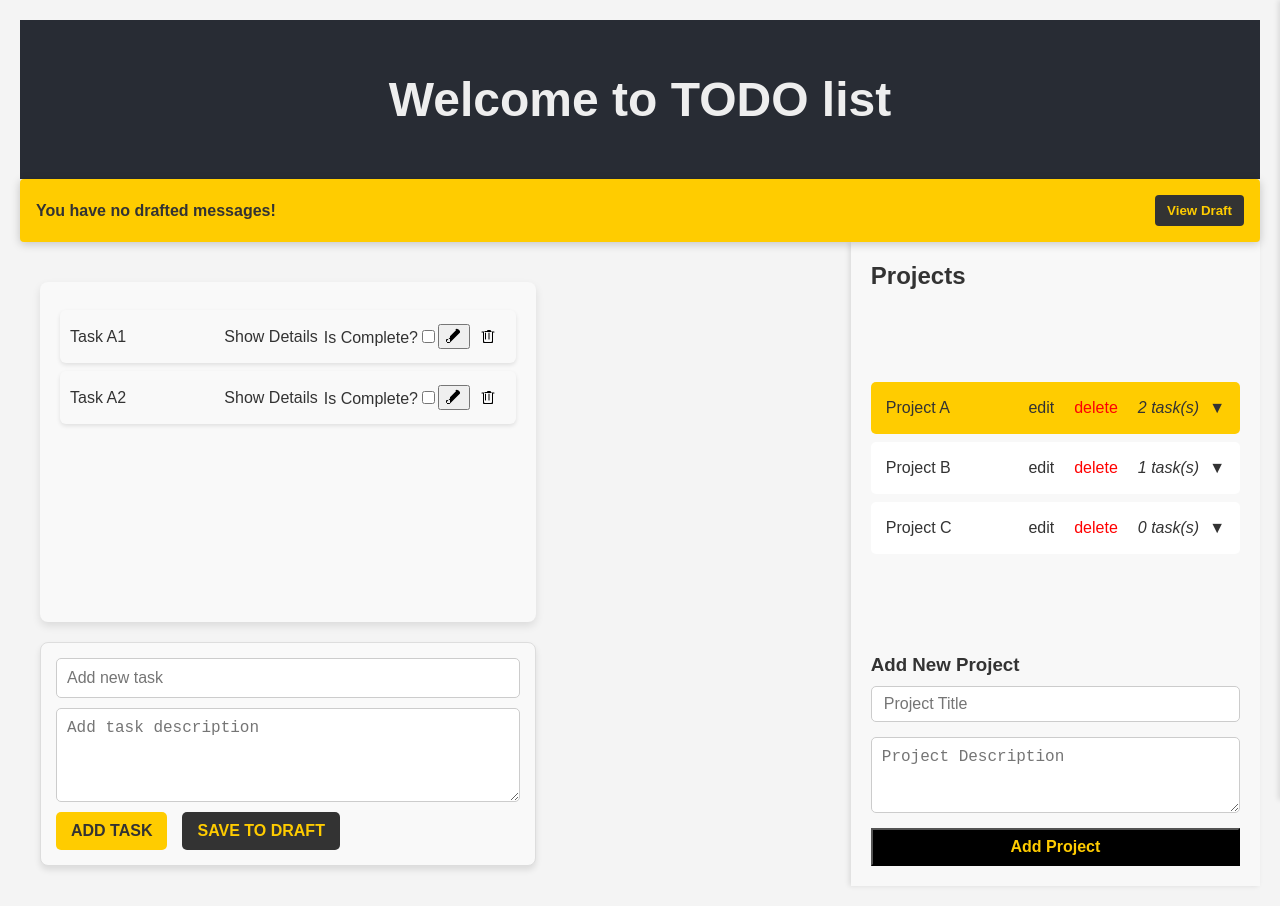
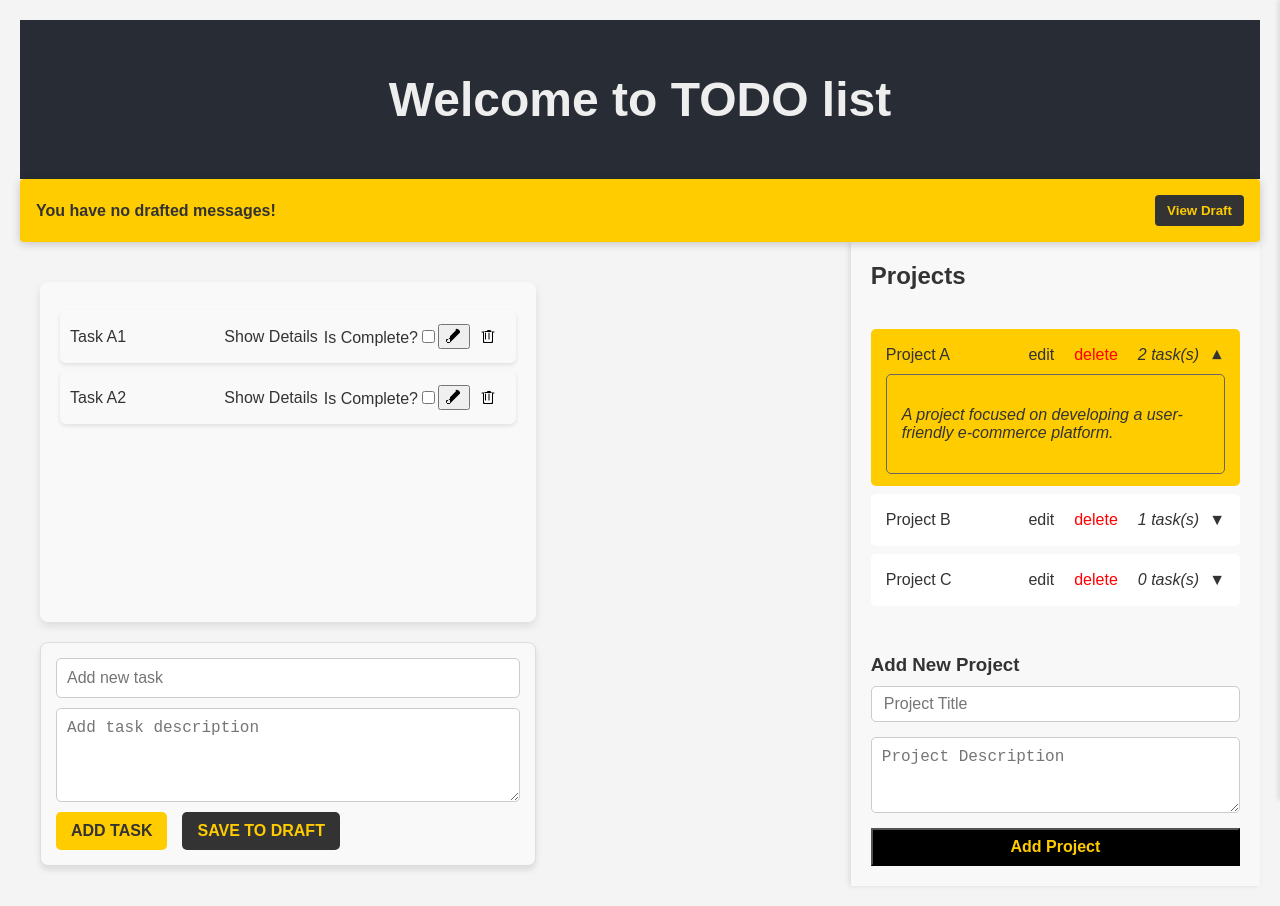
Before and after one commit to seif1125/todo-list, a React (Create React App) app: page / in a window 1280 px wide. Built offline with nearby package versions, Linux system fonts and the light colour scheme.

Commit message:
replace isexpanded by isselected

```diff
--- a/src/ProjectItem.js
+++ b/src/ProjectItem.js
@@ -1,13 +1,12 @@
 import React, { useState } from 'react';
 
 const ProjectItem = ({ project, isSelected, onSelect, onEdit, onDelete }) => {
-  // State for toggling description visibility
-  const [isExpanded, setIsExpanded] = useState(false);
+
 
   const handleClick = (e) => {
     e.stopPropagation();
     onSelect(project.id);
-    setIsExpanded((prev) => !prev);
+
   };
 
   return (
@@ -26,7 +25,7 @@ const ProjectItem = ({ project, isSelected, onSelect, onEdit, onDelete }) => {
            <span className='tasks-count'>{project?.tasks?.length ?? '--'} task(s)</span>
           <div>
 
-            <span className={`arrow-icon ${isExpanded ? 'open' : ''}`}>
+            <span className={`arrow-icon ${isSelected? 'opened-project' : ''}`}>
               ▼
             </span>
           </div>
@@ -34,7 +33,7 @@ const ProjectItem = ({ project, isSelected, onSelect, onEdit, onDelete }) => {
       </div>
 
       {/* Conditionally show the description */}
-      {isExpanded && (
+      {isSelected && (
         <div className="project-description">
           <p>{project.description || 'No description available'}</p>
         </div>
```
